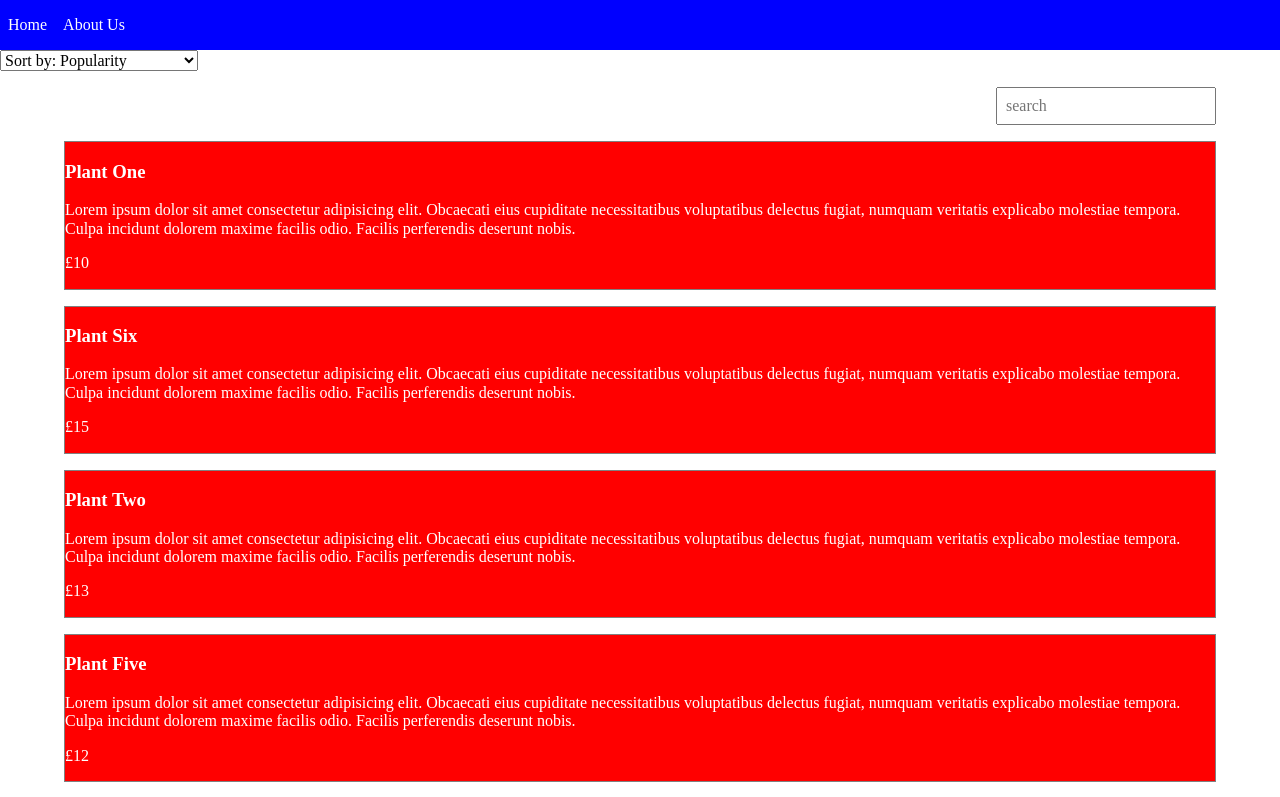
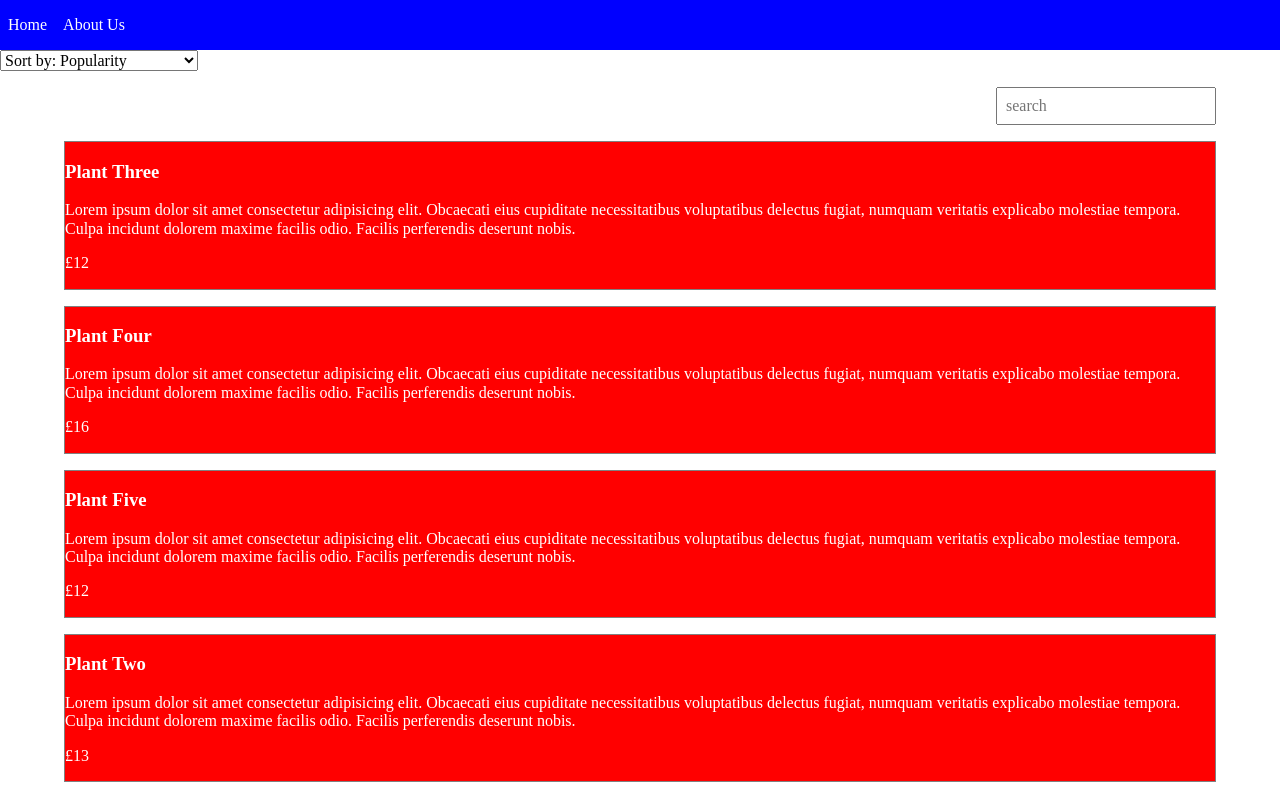
Before and after one commit to christocarr/leaves, a React (Create React App) app: page / in a window 1280 px wide. Shown: the top 797 px of the page. Built offline with nearby package versions, Linux system fonts and the light colour scheme.

Commit message:
Modify: add select option to useEffect

```diff
--- a/src/pages/Home.js
+++ b/src/pages/Home.js
@@ -9,23 +9,25 @@ function Home() {
 	const productsData = useContext(productContext);
 	const [searchResults, setSearchResults] = useState([]);
 	const [searchTerm, setSearchTerm] = useState('');
-	const [sortSelect, setSortSelect] = useState('popularity');
+	const [sortSelect, setSortSelect] = useState('');
 	const [sortedData, setSortedData] = useState([]);
 
 	useEffect(() => {
-		setSortedData(productsData.sort((a, b) => a.popularity > b.popularity ? 1 : -1))
-	}, [productsData])
-
-	useEffect(() => {
-		// const lowToHighPriceSort = productsData.sort((a, b) => {
-		// 	return a.price > b.price ? 1 : -1;
-		// });
 
 		setSearchResults(sortedData.filter(({ name }) =>
-			name.toLowerCase().includes(searchTerm.toLowerCase())
-		));
+		name.toLowerCase().includes(searchTerm.toLowerCase())
+	));
 
-	}, [searchTerm, sortedData]);
+		const sorted = () => {
+			if (sortSelect === 'priceLowToHigh') {
+				return productsData.sort((a, b) => a.price > b.price ? 1 : -1)
+			} else {
+				return productsData.sort((a, b) => a.popularity < b.popularity ? 1 : -1)
+			}
+		}
+		setSortedData(sorted)
+
+	}, [searchTerm, sortedData, productsData, sortSelect]);
 
 	return (
 		<>
```
